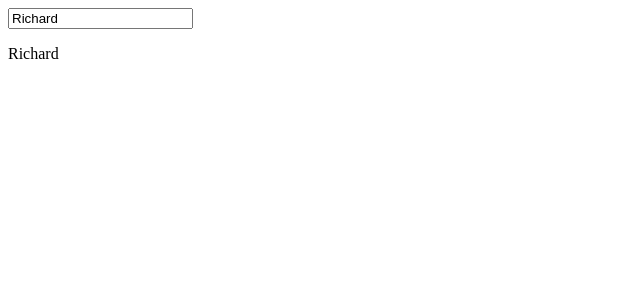
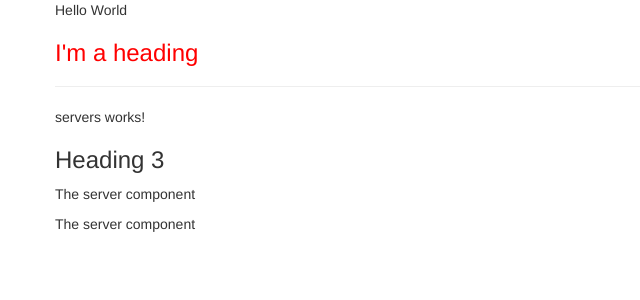
Before and after one commit to katratzi/udemy-angular, an Angular app in the folder 01 - getting started/my-first-app/: page / in a window 1280 px wide. Shown: the top 300 px of the page, without its empty margins (0-640 px from the left). Built offline with nearby package versions, Linux system fonts and the light colour scheme.

Commit message:
adding a new component for display

```diff
--- a/01 - getting started/my-first-app/angular.json
+++ b/01 - getting started/my-first-app/angular.json
@@ -35,6 +35,7 @@
               "src/assets"
             ],
             "styles": [
+              "node_modules/bootstrap/dist/css/bootstrap.min.css",
               "src/styles.css"
             ],
             "scripts": []
--- a/01 - getting started/my-first-app/package.json
+++ b/01 - getting started/my-first-app/package.json
@@ -18,6 +18,7 @@
     "@angular/platform-browser": "^17.2.0",
     "@angular/platform-browser-dynamic": "^17.2.0",
     "@angular/router": "^17.2.0",
+    "bootstrap": "^3.4.1",
     "rxjs": "~7.8.0",
     "tslib": "^2.3.0",
     "zone.js": "~0.14.3"
--- a/01 - getting started/my-first-app/src/app/app.component.css
+++ b/01 - getting started/my-first-app/src/app/app.component.css
@@ -0,0 +1,3 @@
+h3 {
+    color: darkblue;
+}
--- a/01 - getting started/my-first-app/src/app/app.component.html
+++ b/01 - getting started/my-first-app/src/app/app.component.html
@@ -1,2 +1,8 @@
-<input type="text" [(ngModel)]="name" />
-<p>{{ name }} </p>
+<div class="container">
+    <div class="row">
+        <p>{{ name }} </p>
+        <h3>I'm a heading</h3>
+        <hr>
+        <app-servers></app-servers>
+    </div>
+</div>
--- a/01 - getting started/my-first-app/src/app/app.component.ts
+++ b/01 - getting started/my-first-app/src/app/app.component.ts
@@ -3,8 +3,13 @@
 @Component({
   selector: 'app-root',
   templateUrl: './app.component.html',
-  styleUrl: './app.component.css'
+  // styleUrl: './app.component.css',
+  styles: [`
+  h3 {
+    color: red
+  }
+  `]
 })
 export class AppComponent {
-  name = 'Richard';
+  name = 'Hello World';
 }
--- /dev/null
+++ b/01 - getting started/my-first-app/src/app/server/server.component.html
@@ -0,0 +1 @@
+<p>The server component</p>
--- /dev/null
+++ b/01 - getting started/my-first-app/src/app/servers/servers.component.html
@@ -0,0 +1,4 @@
+<p>servers works!</p>
+<h3>Heading 3</h3>
+<app-server></app-server>
+<app-server></app-server>
```
Also changed, not shown: 01 - getting started/my-first-app/src/app/app.module.ts (+5 -3 lines), 01 - getting started/my-first-app/src/app/server/server.component.ts (added, +10 -0 lines), 01 - getting started/my-first-app/src/app/servers/servers.component.ts (added, +13 -0 lines), 01 - getting started/my-first-app/src/app/servers/servers.component.css (added), 2 other files (tests, documents, lock files or other folders).
